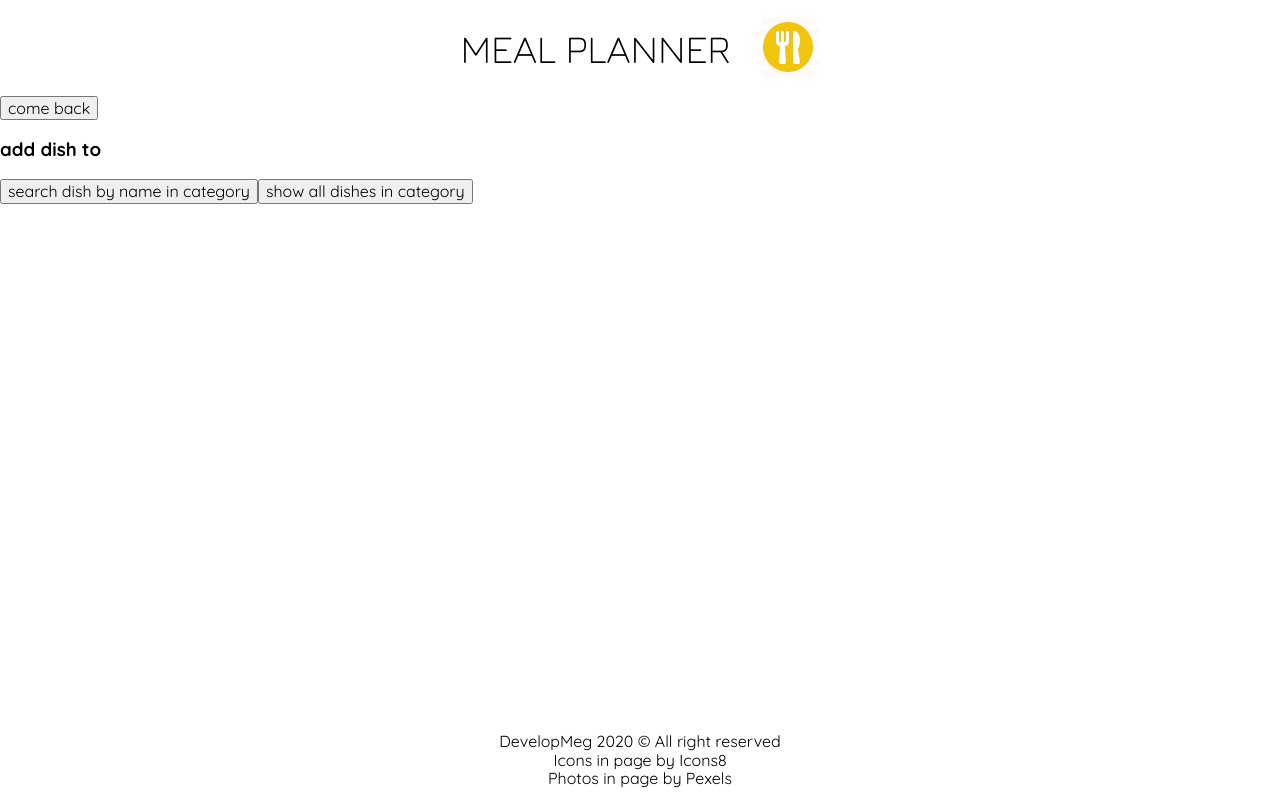
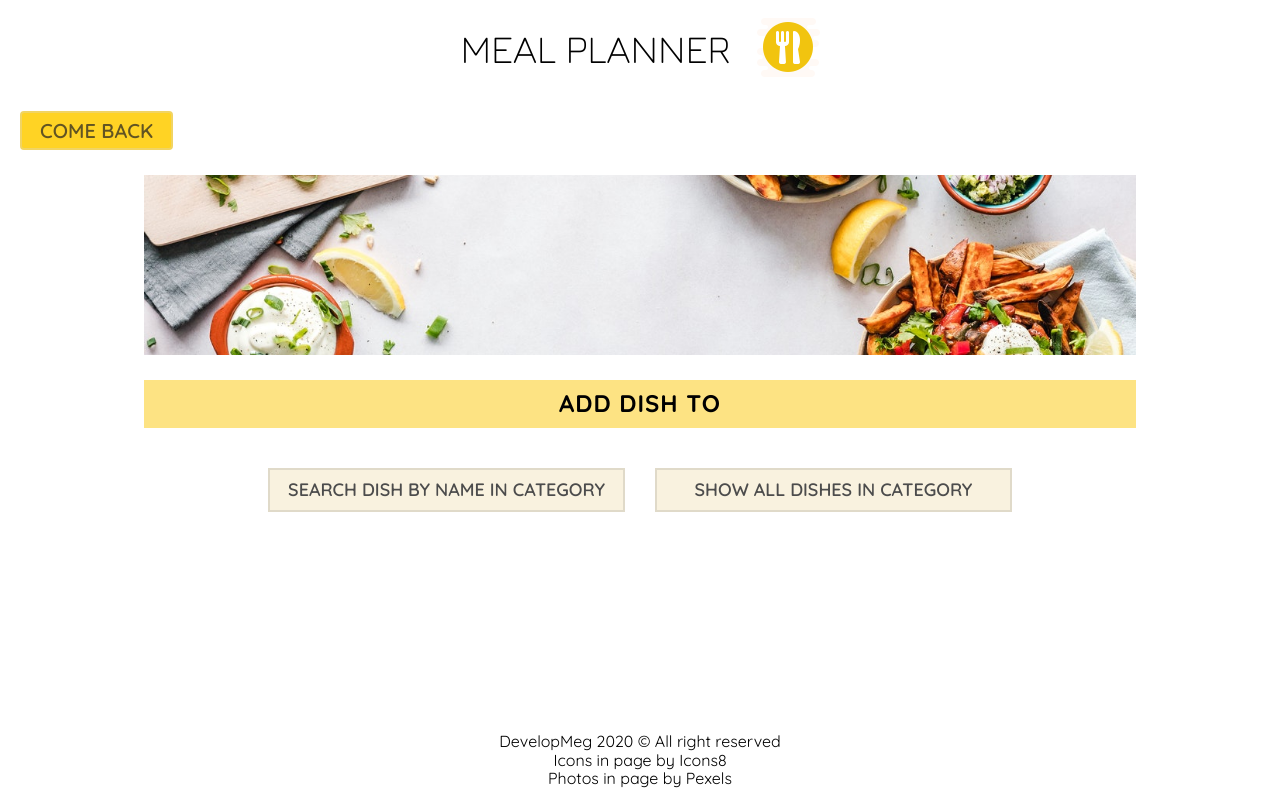
Before and after one commit to DevelopMeg/meal-planner, a React (Create React App) app: page /set-dish-for-day in a window 1280 px wide. Built offline with nearby package versions, Linux system fonts and the light colour scheme.

Commit message:
add styles - SetDish

```diff
--- a/src/components/route-components/SetDishForDay.js
+++ b/src/components/route-components/SetDishForDay.js
@@ -1,5 +1,5 @@
 import React from "react";
-import ListSearchDishes from "../subcomponents/SetDishForDayComponents/ListSearchDishes";
+import SearchSetDish from "../subcomponents/SetDishForDayComponents/SearchSetDish";
 import SearchSetDishes from "../subcomponents/SetDishForDayComponents/SearchSetDishes";
 import { useHistory } from "react-router-dom";
 
@@ -15,7 +15,7 @@ const SetDishForDay = (props) => {
   if (props.arrSearchDishesToSetDish.length !== 0) {
     dishesToSetDish = props.arrSearchDishesToSetDish.map((dish, id) => {
       return (
-        <ListSearchDishes
+        <SearchSetDish
           key={id}
           dish={dish}
           handleClearSetSettings={props.handleClearSetSettings}
@@ -28,8 +28,9 @@ const SetDishForDay = (props) => {
   }
 
   return (
-    <>
+    <section className="section-set-dish">
       <button
+        className="btn-come-back"
         onClick={() => {
           props.handleClearSetSettings();
           handleComeBack();
@@ -38,7 +39,12 @@ const SetDishForDay = (props) => {
         come back
       </button>
 
-      <h3>add dish to {props.chooseMealToSet}</h3>
+      <div className="section-set-dish__image"></div>
+
+      <h3 className="section-set-dish__title">
+        add dish to {props.chooseMealToSet}
+      </h3>
+
       <SearchSetDishes
         handleChooseOptionSetDish={props.handleChooseOptionSetDish}
         handleSearchDish={props.handleSearchDish}
@@ -50,7 +56,7 @@ const SetDishForDay = (props) => {
         arrSearchDishesToSetDish={props.arrSearchDishesToSetDish}
         dishesToSetDish={dishesToSetDish}
       />
-    </>
+    </section>
   );
 };
 
--- a/src/components/subcomponents/SetDishForDayComponents/ListSearchDishes.js
+++ b/src/components/subcomponents/SetDishForDayComponents/SearchSetDish.js
@@ -2,7 +2,7 @@ import React from "react";
 import { useHistory } from "react-router-dom";
 import MainStructureDish from "../MainStructureDish";
 
-const ListSearchDishes = (props) => {
+const SearchSetDish = (props) => {
   const history = useHistory();
 
   const handleComeBack = () => {
@@ -34,12 +34,13 @@ const ListSearchDishes = (props) => {
   }
 
   return (
-    <div key={props.dish.id} id={props.dish.id}>
-      <p>Category: {props.dish.categoryDish}</p>
+    <div className="dish dish--set-dish" key={props.dish.id} id={props.dish.id}>
+      <p className="dish__category">Category: {props.dish.categoryDish}</p>
 
       <MainStructureDish dish={props.dish} />
 
       <button
+        className="dish__add-dish"
         onClick={() => {
           props.handleClearSetSettings();
           props.handleAddDishToMealForDay(props.dish.id);
@@ -53,4 +54,4 @@ const ListSearchDishes = (props) => {
   );
 };
 
-export default ListSearchDishes;
+export default SearchSetDish;
--- a/src/components/subcomponents/SetDishForDayComponents/SearchSetDishes.js
+++ b/src/components/subcomponents/SetDishForDayComponents/SearchSetDishes.js
@@ -3,11 +3,17 @@ import React from "react";
 const SearchSetDishes = (props) => {
   return (
     <>
-      <button name="searchNameDish" onClick={props.handleChooseOptionSetDish}>
+      <div className="section-set-dish__box-btn-search">
+        <button
+          className="section-set-dish__btn-search"
+          name="searchNameDish"
+          onClick={props.handleChooseOptionSetDish}
+        >
           search dish by name in category
         </button>
 
         <button
+          className="section-set-dish__btn-search"
           name="chooseDish"
           onClick={(e) => {
             props.handleChooseOptionSetDish(e);
@@ -16,42 +22,64 @@ const SearchSetDishes = (props) => {
         >
           show all dishes in category
         </button>
+      </div>
 
       {props.chooseOptionSetDish === "searchNameDish" ? (
-        <section>
-          <form name="searchNameDish" onSubmit={props.handleSearchDish}>
-            <label htmlFor="searchSetDishes">search by name dish</label>
+        <section className="section-search-dish">
+          <form
+            className="section-search-dish__form"
+            name="searchNameDish"
+            onSubmit={props.handleSearchDish}
+          >
+            <label
+              className="section-search-dish__label"
+              htmlFor="searchSetDishes"
+            >
+              search by name dish
+            </label>
             <input
               id="searchSetDishes"
               type="text"
               name="valueSearchSetDishes"
+              className="section-search-dish__input"
               value={props.valueSearchSetDishes}
               onChange={props.handleChangeValue}
             />
-            <button name="searchNameDish">search</button>
+            <button
+              className="section-search-dish__btn-search"
+              name="searchNameDish"
+            >
+              search
+            </button>
           </form>
 
           {props.arrSearchDishesToSetDish.length !== 0 ? (
-            <section>{props.dishesToSetDish}</section>
+            <section className="section-search-dish__dishes">
+              {props.dishesToSetDish}
+            </section>
           ) : null}
 
           {props.chooseOptionSetDish === "searchNameDish" &&
           props.arrSearchDishesToSetDish.length === 0 &&
           props.statusSearchDishesByName ? (
-            <p>Unfortunately there is no such name for the dish</p>
+            <p className="info">
+              Unfortunately there is no such name for the dish
+            </p>
           ) : null}
         </section>
       ) : null}
 
       {props.chooseOptionSetDish === "chooseDish" &&
       props.arrSearchDishesToSetDish.length !== 0 ? (
-        <section>{props.dishesToSetDish}</section>
+        <section className="section-set-dish__all-dishes">
+          {props.dishesToSetDish}
+        </section>
       ) : null}
 
       {props.chooseOptionSetDish === "chooseDish" &&
       props.arrSearchDishesToSetDish.length === 0 &&
       props.statusSearchDishesByCategory ? (
-        <p>Unfortunately this category is empty</p>
+        <p className="info">Unfortunately this category is empty</p>
       ) : null}
     </>
   );
--- /dev/null
+++ b/src/scss/_SetDish.scss
@@ -0,0 +1,199 @@
+.section-set-dish {
+  padding: 15px 20px 20px;
+
+  &__image {
+    background-image: url("../images/set-dish.jpg");
+    background-position-y: 55%;
+    background-size: cover;
+    height: 186px;
+    margin: 25px auto;
+  }
+
+  &__title {
+    text-transform: uppercase;
+    text-align: center;
+    background-color: #fde383;
+    padding: 10px 0;
+    margin: 25px auto;
+  }
+
+  &__btn-search {
+    display: block;
+    margin: 15px auto 0;
+    border: 2px solid #e0dac9;
+    background-color: #f9f2df;
+    text-transform: uppercase;
+    padding: 10px 0;
+    width: 100%;
+    font-weight: 600;
+    color: #4c4c4c;
+  }
+
+  &__all-dishes {
+    margin: 25px auto 0;
+    width: 95%;
+  }
+}
+
+.section-search-dish {
+  &__form {
+    margin: 30px auto 35px;
+    display: flex;
+    flex-wrap: wrap;
+    justify-content: space-between;
+  }
+
+  &__label {
+    flex-basis: 100%;
+    margin-bottom: 10px;
+    text-transform: uppercase;
+    font-size: 1.5rem;
+  }
+
+  &__input {
+    padding-left: 10px;
+    width: 70%;
+    height: 32px;
+    border: 1px solid #5d5b5b;
+  }
+
+  &__btn-search {
+    text-transform: uppercase;
+    border-radius: 0;
+    font-weight: 600;
+    background-color: #ffd324;
+    border: 2px solid #f1d463;
+    color: #615423;
+  }
+}
+
+@media(min-width: 480px) {
+  .section-set-dish {
+    &__image {
+      height: 230px;
+      width: 90%;
+    }
+
+    &__btn-search {
+      width: 80%;
+    }
+
+    &__all-dishes {
+      width: 80%;
+    }
+
+    &__title {
+      font-size: 2rem;
+    }
+  }
+
+  .section-search-dish {
+
+    &__dishes {
+      margin: 0 auto;
+      width: 90%;
+    }
+
+    &__form {
+      width: 80%;
+    }
+
+    &__label {
+      font-size: 1.6rem;
+    }
+
+    &__btn-search {
+      width: 25%;
+    }
+  }
+}
+
+@media(min-width: 1024px) {
+  .section-set-dish {
+    &__image {
+      height: 180px;
+      width: 80%;
+    }
+
+    &__title {
+      width: 80%;
+      font-size: 2.4rem;
+      letter-spacing: 1px;
+    }
+
+    &__box-btn-search {
+      margin: 40px auto 50px;
+      display: flex;
+      justify-content: space-between;
+      width: 60%;
+    }
+
+    &__btn-search {
+      margin: 0;
+      flex-basis: 48%;
+      font-size: 1.8rem;
+      cursor: pointer;
+    }
+
+    &__all-dishes {
+      display: flex;
+      flex-wrap: wrap;
+      align-items: flex-start;
+    }
+  }
+
+  .section-search-dish {
+
+    &__form {
+      margin: 40px auto 45px;
+      width: 45%;
+    }
+
+    &__label {
+      font-size: 2rem;
+    }
+
+    &__input {
+      height: 45px;
+      font-size: 1.8rem;
+    }
+
+    &__btn-search {
+      font-size: 2rem;
+      letter-spacing: 1px;
+      cursor: pointer;
+    }
+
+    &__dishes {
+      margin: 0 auto;
+      width: 90%;
+      display: flex;
+      flex-wrap: wrap;
+      align-items: flex-start;
+    }
+  }
+}
+
+@media(min-width: 1440px) {
+  .section-set-dish {
+
+    &__title {
+      width: 70%;
+      font-size: 2.6rem;
+    }
+
+    &__btn-search {
+      font-size: 2.2rem;
+    }
+
+    &__all-dishes {
+      width: 70%;
+    }
+  }
+
+  .section-search-dish {
+    &__dishes {
+      width: 70%;
+    }
+  }
+}
--- a/src/scss/style.scss
+++ b/src/scss/style.scss
@@ -11,3 +11,5 @@
 @import "PlanMeals";
 @import "NavDaysMeals";
 @import "ShoppingList";
+@import "SetDishes";
+@import "SetDish";
```
Also changed, not shown: src/images/set-dish.jpg (added). Lines whose indentation alone changed are shown as unchanged.
